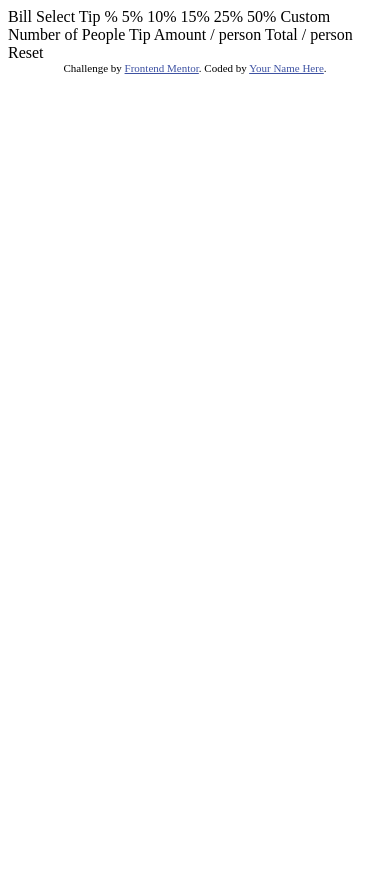
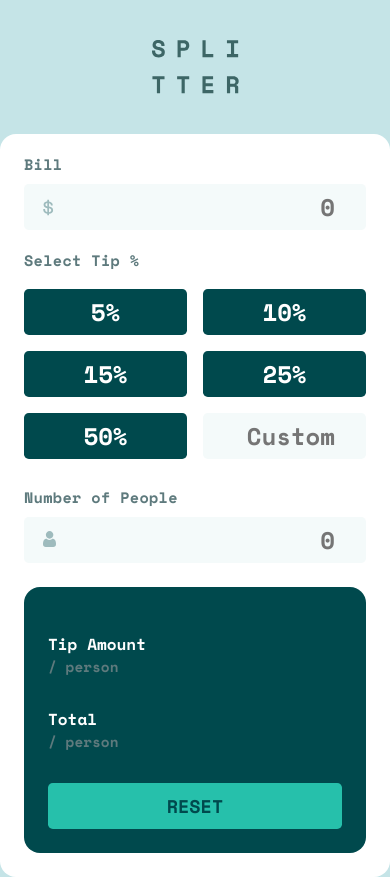
Before and after one commit to MolinaEf/tip-calculator-app, a plain HTML site: page index.html in a window 390 px wide. Before the commit the page ends 844 px from the top, so only its background shows below. Drawn offline with nearby package versions, Linux system fonts and the light colour scheme.

Commit message:
got the stylin of mobile version so far

```diff
--- a/index.html
+++ b/index.html
@@ -2,43 +2,52 @@
 <html lang="en">
 <head>
   <meta charset="UTF-8">
-  <meta name="viewport" content="width=device-width, initial-scale=1.0"> <!-- displays site properly based on user's device -->
-
-  <link rel="icon" type="image/png" sizes="32x32" href="./images/favicon-32x32.png">
-
+  <meta name="viewport" content="width=device-width, initial-scale=1.0">
+  <link rel="stylesheet" href="style.css">
+  <link rel="preconnect" href="https://fonts.googleapis.com">
+  <link rel="preconnect" href="https://fonts.gstatic.com" crossorigin>
+  <link href="https://fonts.googleapis.com/css2?family=Space+Mono:ital,wght@0,700;1,700&display=swap" rel="stylesheet">
   <title>Frontend Mentor | Tip calculator app</title>
-
-  <!-- Feel free to remove these styles or customise in your own stylesheet 👍 -->
-  <style>
-    .attribution { font-size: 11px; text-align: center; }
-    .attribution a { color: hsl(228, 45%, 44%); }
-  </style>
 </head>
 <body>
-
-  Bill
-
-  Select Tip %
-  5%
-  10%
-  15%
-  25%
-  50%
-  Custom
-
-  Number of People
-
-  Tip Amount
-  / person
-
-  Total
-  / person
-
-  Reset
-
-  <div class="attribution">
-    Challenge by <a href="https://www.frontendmentor.io?ref=challenge" target="_blank">Frontend Mentor</a>.
-    Coded by <a href="#">Your Name Here</a>.
-  </div>
+   <div class="container1">
+    <img src="images\logo.svg" alt="splitter logo" class="splitter-logo">
+       <div class="container2">
+         <section class="bill-section">
+           <h2 class="bill">Bill</h2>
+           <input type="number" class="input-bill" placeholder="0">
+         </section>
+         <section class="select-tip-section">
+           <h2 class="select-tip-percentage">Select Tip %</h2>
+           <div class="percentage-wrapper">
+             <button class="tip-percentage">5%</button>
+             <button class="tip-percentage">10%</button>
+             <button class="tip-percentage">15%</button>
+             <button class="tip-percentage">25%</button>
+             <button class="tip-percentage">50%</button>
+             <input type="number" class="custom-tip" placeholder="Custom" min="0" max="99">
+           </div>
+         </section>
+         <section class="number-of-people-section">
+           <h2 class="number-of-people">Number of People</h2>
+           <input type="number" class="people-number" placeholder="0" min="1">
+         </section>
+         <div class="results">
+           <div class="results-wrapper">
+             <div class="box1">
+               <h3 class="tip-amount">Tip Amount</h3>
+               <h4 class="per-person">/ person</h4>
+             </div>
+             <div class="tip-result"></div>
+             <div class="box3">
+               <h3 class="total-amount">Total</h3>
+               <h4 class="per-person">/ person</h4>
+             </div>
+              <div class="total-result"></div>
+             <button class="reset-btn">RESET</button>
+           </div>
+         </div>
+       </div>
+   </div>
 </body>
 </html>
--- /dev/null
+++ b/style.css
@@ -0,0 +1,140 @@
+:root{
+    --primary-color: hsl(172, 67%, 45%);
+    --very-dark-cyan: hsl(183, 100%, 15%);
+    --dark-grayish-cyan:  hsl(186, 14%, 43%);
+    --grayish-cyan: hsl(184, 14%, 56%);
+    --light-grayish-cyan: hsl(185, 41%, 84%);
+    --very-light-grayish-cyan: hsl(189, 41%, 97%);
+    --white: hsl(0, 0%, 100%);
+}
+
+*{
+    margin: 0;
+    padding: 0;
+    box-sizing: border-box;
+}
+
+html, body{
+    width: 100%;
+    height: 100%;
+}
+
+body{
+    background-color: var(--light-grayish-cyan);
+    font-family: 'Space Mono', 'sans-serif';
+    font-size: 24px;
+    display: flex;
+    flex-direction: column;
+    justify-content: flex-start;
+    align-items: center;
+}
+
+.container1{
+    display: flex;
+    flex-direction: column;
+    justify-content: center;
+    align-items: center;
+    width: 100%;
+}
+
+.splitter-logo{
+    padding: 2.5rem;
+}
+
+.container2{
+    background-color: var(--white);
+    border-radius: 1rem;
+    padding: 1.5rem;
+    width: 100%;
+}
+
+.results{
+    background-color: var(--very-dark-cyan);
+    border-radius: 1rem;
+}
+
+h2{
+    font-size: 0.95rem;
+    color: var(--dark-grayish-cyan);
+    letter-spacing: 0.02rem;
+    margin-bottom: 0.8rem;
+    line-height: 0.9;
+}
+
+input{
+    background-color: var(--very-light-grayish-cyan);
+    width: 100%;
+    border-radius: 0.3rem;
+    padding-right: 1rem;
+    text-align: right;
+    color: var(--very-dark-cyan);
+}
+
+.input-bill{
+    background-image: url("images/icon-dollar.svg");
+}
+
+input, .tip-percentage, .reset-btn{
+    font-family: 'Space Mono', 'sans-serif';
+    font-size: 1.5rem;
+    font-weight: 700;
+    border: none;
+    height: 2.87rem;
+}
+
+section{
+    margin-bottom: 1.5rem;
+}
+
+.percentage-wrapper{
+    display: grid;
+    grid-template-rows: 1fr 1fr 1fr;
+    grid-template-columns: 1fr 1fr;
+    gap: 1rem;
+    padding: 0.5rem 0;
+}
+
+.tip-percentage{
+    border-radius: 0.3rem;
+    background-color: var(--very-dark-cyan);
+    color: var(--white);
+    padding: 0.3rem 0;
+}
+
+.people-number{
+    background-image: url("images/icon-person.svg");
+}
+
+.people-number, .input-bill{
+    background-repeat: no-repeat;
+    background-position: 1.2rem 0.9rem;
+}
+
+.results{
+    padding: 2.8rem 1.5rem 1.5rem 1.5rem;
+}
+
+.results-wrapper{
+    display: grid;
+    grid-template-columns: 1fr 1fr;
+    gap: 1rem;
+    grid-template-rows: 1.3fr 1.3fr 1fr;
+}
+
+h3{
+    color: var(--white);
+    font-size: 1rem;
+}
+
+h4{
+    color: var(--dark-grayish-cyan);
+    font-size: 0.9rem;
+}
+
+.reset-btn{
+    grid-area: 3 / 1 / 4 / 3;
+    background-color: var(--primary-color);
+    color: var(--very-dark-cyan);
+    font-size: 1.15rem;
+    border-radius: 0.3rem;
+}
```
